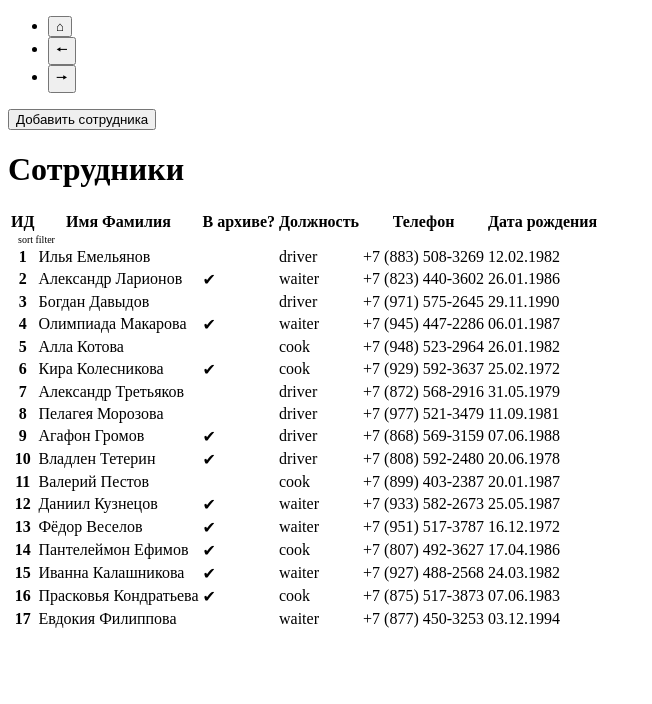
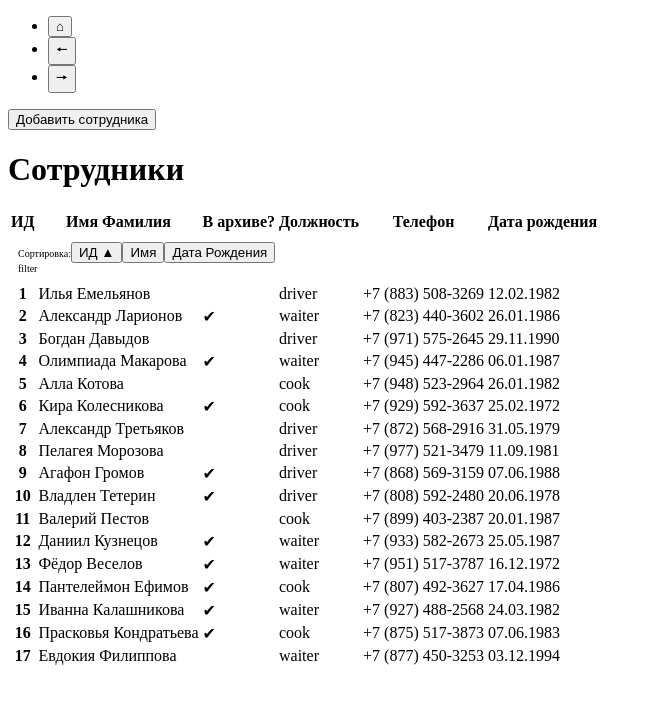
Before and after one commit to n0sfer666/employees, a React app: page / in a window 1280 px wide. Shown: the top 704 px of the page, without its empty margins (0-652 px from the left). Built offline with nearby package versions, Linux system fonts and the light colour scheme.

Commit message:
created sort component refactored another components. Finished sort mechanic

```diff
--- /dev/null
+++ b/src/components/sort/sort.scss
@@ -0,0 +1,9 @@
+.Sort-button {
+  margin: 0 5px;
+  background: transparent;
+  border: none;
+
+  &:hover, &:focus, &:active {
+    text-shadow: 0px 0px 8px hsla(20, 65%, 50%, 0.7);
+  }
+}
--- /dev/null
+++ b/src/components/sort/sort.tsx
@@ -0,0 +1,55 @@
+import React, { MouseEvent } from 'react'
+import { TSortTypes } from '../../store/store.types'
+import { sortTypes, sortTypesRu } from '../../utils/employee-handlers'
+import { ISortProps, TSortState } from './sort.types'
+
+const getRuName = (type: TSortTypes): string => {
+  return sortTypesRu[sortTypes.indexOf(type)]
+}
+const getTriangle = (sortState: TSortState, sortType: TSortTypes): string => {
+  const isSorted = Object.getOwnPropertyNames(sortState[0])[0] === sortType
+  const isReverse = sortState[0][sortType] !== undefined
+    ? sortState[0][sortType].isReverse
+    : false
+
+  return !isSorted
+    ? ''
+    : isReverse ?? false
+      ? '▼'
+      : '▲'
+}
+
+function Sort ({ onSort, sortState }: ISortProps): JSX.Element {
+  const handleButtonClick = (event: MouseEvent<HTMLButtonElement>): void => {
+    event.stopPropagation()
+    const { name } = event.currentTarget
+    const type = name as TSortTypes
+    onSort(type, Object.getOwnPropertyNames(sortState[0])[0] === name
+      ? { type, isReverse: !sortState[0][name].isReverse }
+      : { type, isReverse: false }
+    )
+  }
+  return (
+    <div className='d-flex'>
+      Сортировка:
+      {
+        sortTypes.map((sortType) => (
+          <button
+          key={sortType}
+          name={sortType}
+          onClick={handleButtonClick}
+          className='Sort-button'
+          >
+            {
+              getRuName(sortType) +
+              ' ' +
+              getTriangle(sortState, sortType)
+            }
+          </button>
+        ))
+      }
+    </div>
+  )
+}
+
+export default React.memo(Sort)
--- a/src/components/table-employees/table-employees.tsx
+++ b/src/components/table-employees/table-employees.tsx
@@ -3,7 +3,7 @@ import { useNavigate } from 'react-router-dom'
 import TableHead from '../table-head/table-head'
 import { ITableEmployeesProps } from './table-employees.types'
 
-function TableEmployees ({ employees }: ITableEmployeesProps): JSX.Element {
+function TableEmployees ({ employees, sortProps }: ITableEmployeesProps): JSX.Element {
   const navigate = useNavigate()
   const handleTrClick = (event: MouseEvent<HTMLTableRowElement>): void => {
     event.stopPropagation()
@@ -11,7 +11,7 @@ function TableEmployees ({ employees }: ITableEmployeesProps): JSX.Element {
   }
   return (
     <table className='table table-striped table-borderless table-info'>
-      <TableHead titles={Object.keys(employees[0])} />
+      <TableHead titles={Object.keys(employees[0])} sortProps={sortProps} />
       <tbody>
         {
           employees.map((employee) => (
--- a/src/components/table-employees/table-employees.types.ts
+++ b/src/components/table-employees/table-employees.types.ts
@@ -1,5 +1,7 @@
 import { IEmployee } from '../../types/employee.types'
+import { ISortProps } from '../sort/sort.types'
 
 export interface ITableEmployeesProps {
   employees: IEmployee[]
+  sortProps: ISortProps
 }
--- a/src/components/table-head/table-head.tsx
+++ b/src/components/table-head/table-head.tsx
@@ -1,8 +1,9 @@
 import React from 'react'
 import { defaultTitles, defaultTitlesRu } from '../../utils/employee-handlers'
+import Sort from '../sort/sort'
 import { ITableHeadProps } from './table-head.types'
 
-function TableHead ({ titles }: ITableHeadProps): JSX.Element {
+function TableHead ({ titles, sortProps }: ITableHeadProps): JSX.Element {
   return (
     <thead>
       <tr>
@@ -15,8 +16,8 @@ function TableHead ({ titles }: ITableHeadProps): JSX.Element {
         }
       </tr>
       <tr className='text-start'>
-        <td colSpan={titles.length} style={{ fontSize: '10px', padding: '0 0 0 8px' }}>
-          <span key='sort'>sort</span>{' '}<span key='filter'>filter</span>
+        <td colSpan={titles.length} style={{ fontSize: '10px', padding: '8px' }}>
+          <Sort {...sortProps} />{' '}<span key='filter'>filter</span>
         </td>
       </tr>
     </thead>
--- a/src/components/table-head/table-head.types.ts
+++ b/src/components/table-head/table-head.types.ts
@@ -1,5 +1,7 @@
 import { TEmployeeTitle } from '../../types/employee.types'
+import { ISortProps } from '../sort/sort.types'
 
 export interface ITableHeadProps {
   titles: TEmployeeTitle[]
+  sortProps: ISortProps
 }
--- a/src/pages/index.tsx
+++ b/src/pages/index.tsx
@@ -1,21 +1,33 @@
-import React, { useEffect, useState } from 'react'
-import { useSelector } from 'react-redux'
+import React, { useCallback, useEffect, useState } from 'react'
+import { useDispatch, useSelector } from 'react-redux'
 import Card from '../components/card/card'
+import Sort from '../components/sort/sort'
+import { TSortState } from '../components/sort/sort.types'
 import TableEmployees from '../components/table-employees/table-employees'
 import LayoutMain from '../layout/main'
-import { TRootState } from '../store/store.types'
+import { sortEmployeeBy } from '../store/slices/employees-data'
+import { TRootState, TSortAction, TSortTypes } from '../store/store.types'
 import { IEmployee } from '../types/employee.types'
 
 const maxWidthForTable = 769
 const maxWidthForTwoColumn = 710
-const mobContainerClasses = 'd-flex flex-wrap justify-content-between border border-primary'
+const mobContainerClasses = 'd-flex flex-wrap justify-content-between border border-primary rounded'
 
 function getWindowWidth (): number {
   return window.innerWidth
 }
 
+const initSortState: TSortState = [{
+  id: { type: 'id', isReverse: false }
+}]
+
 function PageIndex (): JSX.Element {
+  const dispatch = useDispatch()
   const [windowsWidth, setWindowWidth] = useState(getWindowWidth())
+  const [sort, setSort] = useState(initSortState)
+  const [sortKey, setSortKey] = useState(
+    Object.getOwnPropertyNames(initSortState)[0]
+  )
   const employees: IEmployee[] = useSelector(
     (state: TRootState) => state.employees.list
   )
@@ -25,6 +37,17 @@ function PageIndex (): JSX.Element {
     }
     window.addEventListener('resize', handleWindowResize)
   }, [])
+  useEffect(() => {
+    dispatch(sortEmployeeBy({ ...sort[0][sortKey] }))
+  }, [sort, sortKey])
+
+  const callbacks = {
+    onSort: useCallback((key: TSortTypes, action: TSortAction) => {
+      setSort([{ [key]: action }])
+      setSortKey(key)
+    }, [sort])
+  }
+
   return (
     <LayoutMain
       header={'Сотрудники'}
@@ -32,9 +55,16 @@ function PageIndex (): JSX.Element {
       {
         windowsWidth >= maxWidthForTable
           ? <div className='container'>
-              <TableEmployees employees={employees} />
+              <TableEmployees
+                employees={employees}
+                sortProps={{
+                  onSort: callbacks.onSort,
+                  sortState: sort
+                }} />
             </div>
-          : <div className={
+          : <div>
+              <Sort onSort={callbacks.onSort} sortState={sort} />
+              <div className={
               windowsWidth >= maxWidthForTwoColumn
                 ? mobContainerClasses
                 : mobContainerClasses + ' flex-column align-items-center'
@@ -47,6 +77,7 @@ function PageIndex (): JSX.Element {
                 ))
               }
             </div>
+          </div>
       }
     </LayoutMain>
   )
--- a/src/store/store.types.ts
+++ b/src/store/store.types.ts
@@ -13,7 +13,7 @@ export interface IEmployeesSliceState {
 export type TSortTypes = 'id' | 'name' | 'birthday'
 export interface TSortAction {
   type: TSortTypes
-  isReverse?: boolean
+  isReverse: boolean
 }
 export type TInitPayload = PayloadAction<IEmployee[]>
 export type TEditPayload = PayloadAction<IEmployee>
--- a/src/utils/employee-handlers.ts
+++ b/src/utils/employee-handlers.ts
@@ -1,4 +1,5 @@
 import { IAlertProps } from '../components/alert/alert.types'
+import { TSortTypes } from '../store/store.types'
 import { ERoles, IEmployee, TEmployeeStringTitle, TRoles } from '../types/employee.types'
 
 function getDateFromString (stringAsDate: string): Date {
@@ -46,6 +47,8 @@ const defaultStringFields: TEmployeeStringTitle[] = ['name', 'role', 'phone', 'b
 const defaultStringFieldsRu: string[] = ['Имя Фамилия', 'Должность', 'Телефон', 'Дата Рождения']
 const defaultRoles: TRoles[] = ['cook', 'driver', 'waiter']
 const defaultRolesRu: string[] = ['Повар', 'Водитель', 'Официант']
+const sortTypes: TSortTypes[] = ['id', 'name', 'birthday']
+const sortTypesRu: string[] = ['ИД', 'Имя', 'Дата Рождения']
 
 export {
   isDateAsStringCorrect,
@@ -60,5 +63,7 @@ export {
   defaultStringFieldsRu,
   defaultWrongFields,
   initAlertProps,
-  initEmployeeData
+  initEmployeeData,
+  sortTypes,
+  sortTypesRu
 }
```
Also changed, not shown: src/components/sort/sort.types.ts (added, +7 -0 lines). Lines whose indentation alone changed are shown as unchanged.
